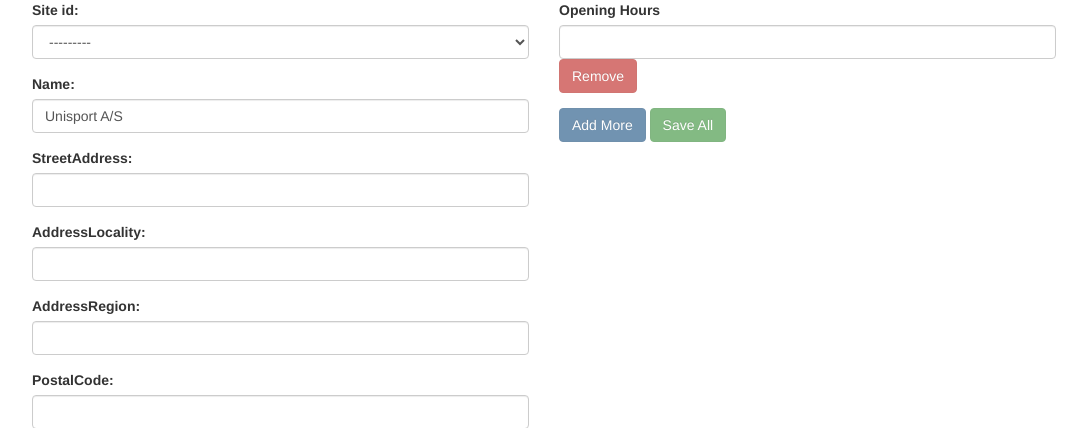
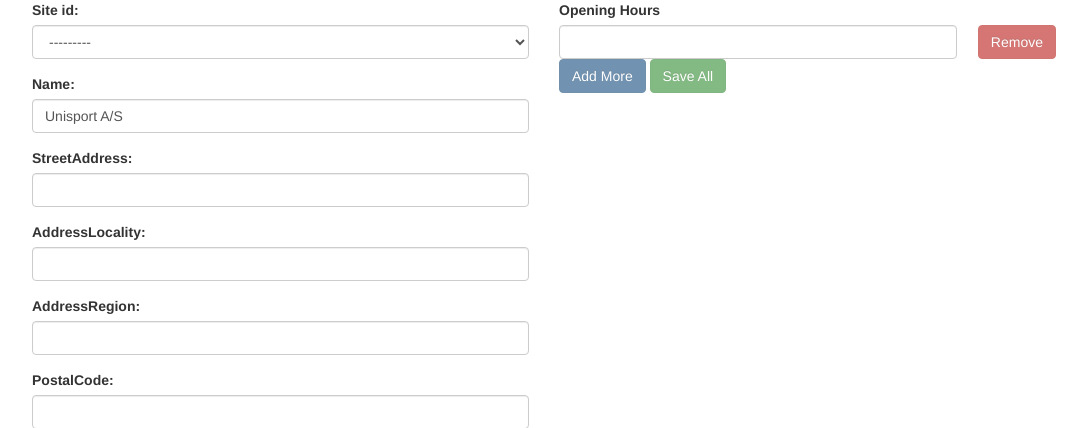
Before and after one commit to unisport/shark-strudel, a Django app: page /localbusiness/new/ in a window 1280 px wide. Shown: the top 428 px of the page, without its empty margins (96-1183 px from the left). Run offline with Django 3.2, Linux system fonts and the light colour scheme; some libraries are stand-ins or nearby versions.

Commit message:
Removed app_name from url and some front-end stuff

```diff
--- a/localbusiness/templates/localbusiness/form.html
+++ b/localbusiness/templates/localbusiness/form.html
@@ -25,21 +25,21 @@
             {% for hours in lb.opening_hours %}
                 <div class="form-group">
                     <label for="oh_opening">Opening Hours</label>
-                    <input type="text" name="oh_opening" value="{{ hours.opening_hours }}" class="form-control">
+                    <input type="text" name="oh_opening" value="{{ hours.opening_hours }}" class="form-control pull-left" style="width: 80%">
                     <input type="hidden" name="oh_display_order" value="{{ hours.display_order }}">
                     <input type="hidden" name="oh_pk" value="{{ hours.pk }}">
-                    <button type="button" class="btn btn-danger" data-action="remove-item">Remove</button>
+                    <button type="button" class="btn btn-danger pull-right" data-action="remove-item">Remove</button>
                 </div>
             {% endfor %}
                 <div class="form-group">
                     <label for="oh_opening">Opening Hours</label>
-                    <input type="text" name="oh_opening" value="" class="form-control">
+                    <input type="text" name="oh_opening" value="" class="form-control pull-left" style="width: 80%">
                     <input type="hidden" name="oh_display_order" value="">
                     <input type="hidden" name="oh_pk" value="">
-                    <button type="button" class="btn btn-danger" data-action="remove-item">Remove</button>
+                    <button type="button" class="btn btn-danger pull-right" data-action="remove-item">Remove</button>
                 </div>
             </div>
-            <div class="">
+            <div>
                 <button data-action="add-item" class="btn btn-primary" type="button">Add More</button>
                 <button data-action="save-items" class="btn btn-success" type="button">Save All</button>
             </div>
--- a/localbusiness/urls.py
+++ b/localbusiness/urls.py
@@ -3,7 +3,6 @@ from django.conf.urls import url
 from . import views
 
 
-app_name = 'localbusiness'
 urlpatterns = [
     url(r'^$', views.IndexView.as_view(), name='index'),
     url(r'^new/$', views.create_view, name='create_view'),
```
Also changed, not shown: localbusiness/templates/localbusiness/index.html (+8 -11 lines).
